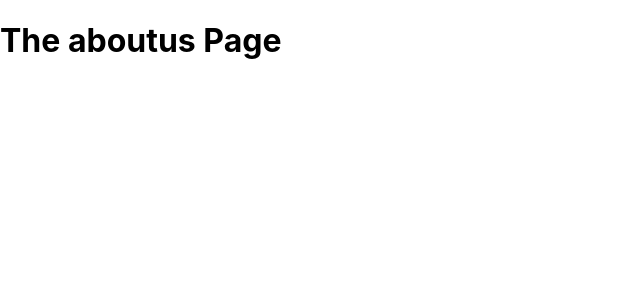
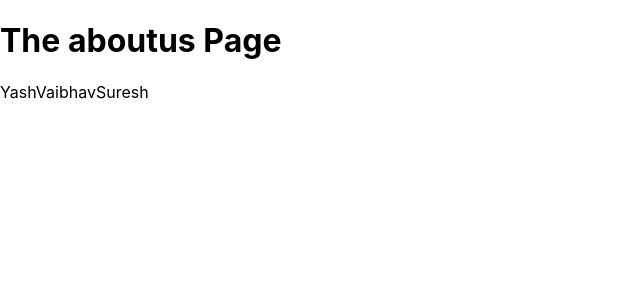
Before and after one commit to jaganathan05/nextjs-course, a Next.js app: page /aboutus in a window 1280 px wide. Shown: the top 300 px of the page, without its empty margins (0-640 px from the left). Built offline with nearby package versions, Linux system fonts and the light colour scheme.

Commit message:
Final touch to About US page

```diff
--- a/pages/aboutus/index.js
+++ b/pages/aboutus/index.js
@@ -1,7 +1,31 @@
 // our-domain.com/aboutus
+import Link from 'next/link'
+import { Fragment } from "react";
 
 function AboutusPage() {
-    return <h1>The aboutus Page</h1>
+
+
+  const details = [
+    { id : 1, name: 'Yash', role: 'Senior Developer'},
+    { id : 2, name: 'Vaibhav', role: 'Backend Developer'},
+    { id : 3, name: 'Suresh', role: 'Frontend Developer'}
+    ]
+
+    const content = details.map(detail => (
+<Link href={`/aboutus/${detail.id}`} key={detail.id}>
+        {detail.name}
+      </Link>
+
+
+    ));
+    return <Fragment>
+      <h1>The aboutus Page</h1>
+      <div>
+      {content}
+      </div>
+    </Fragment>
+
+
   }
 
   export default AboutusPage;
```
